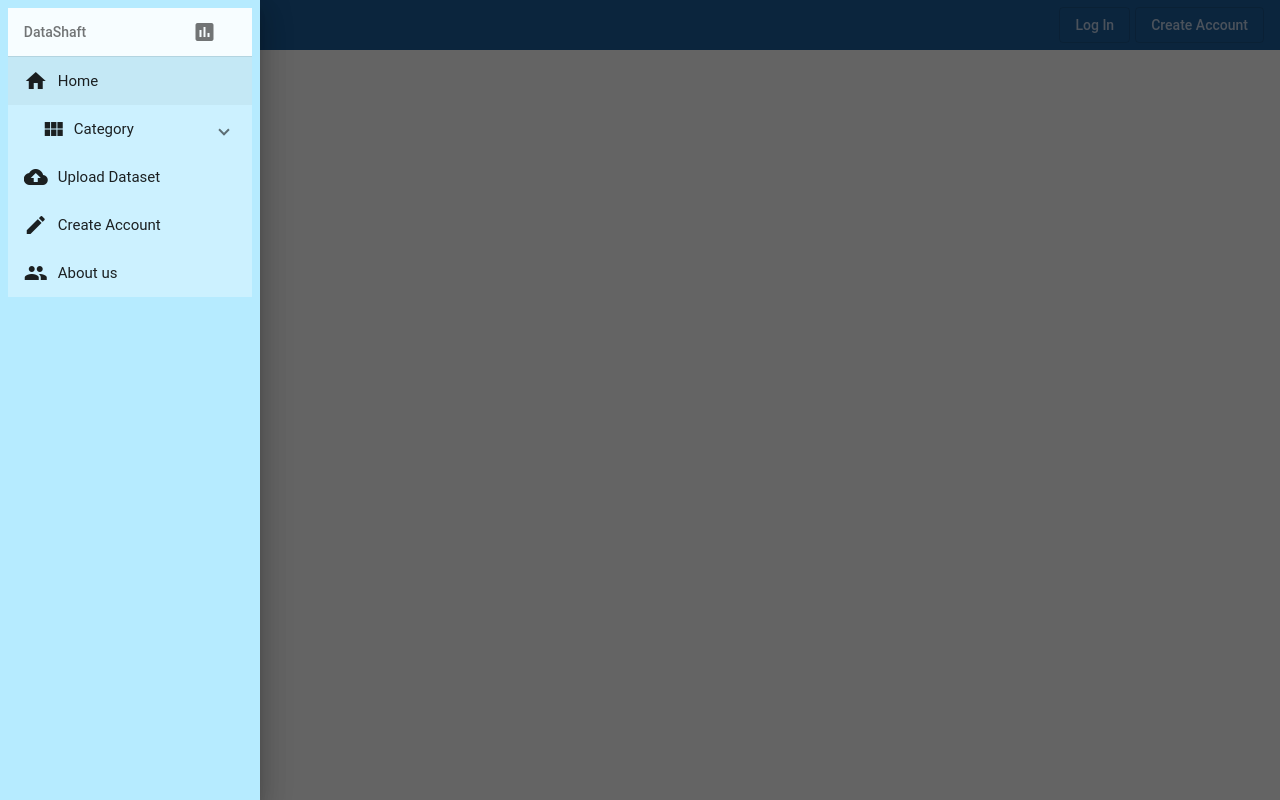
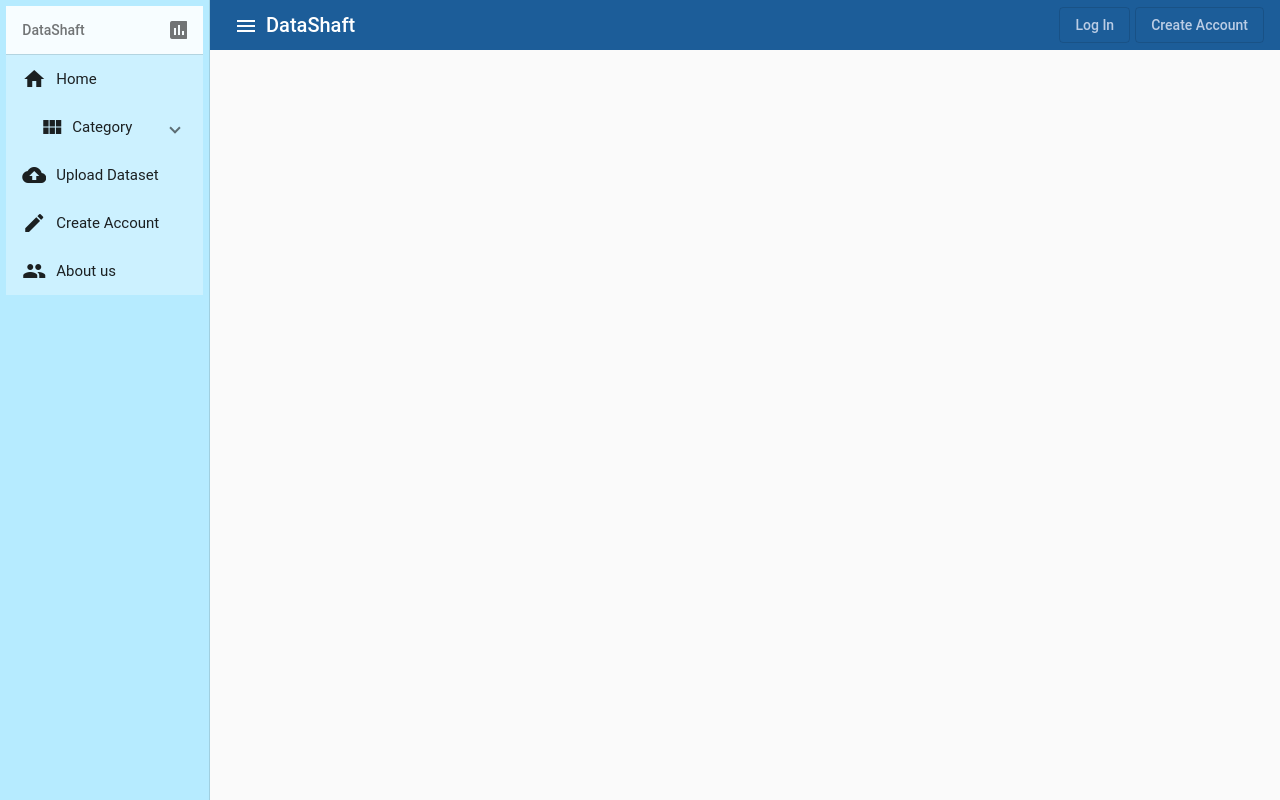
Before and after one commit to SavidyaXCVIII/Data-Visualization-and-Prediction-Portal, an Angular app in the folder frontend-sdgp/: page / in a window 1280 px wide. Both pictures are taken after a click on the button "menu". Built offline with nearby package versions, Linux system fonts and the light colour scheme.

Commit message:
Side Navigation + Edited to Side Mode + Reduce Container Size

```diff
--- a/frontend-sdgp/src/app/app.component.css
+++ b/frontend-sdgp/src/app/app.component.css
@@ -28,7 +28,7 @@ h2 {
 }
 
 .container .mat-drawer {
-  min-width: 260px;
+  min-width: 210px;
   background: rgb(182, 235, 255);
 }
 
--- a/frontend-sdgp/src/app/app.component.html
+++ b/frontend-sdgp/src/app/app.component.html
@@ -1,7 +1,7 @@
 
 
   <mat-drawer-container class="container" autosize>
-    <mat-drawer #drawer class="sidenav">
+    <mat-drawer #drawer class="sidenav" mode="side">
       <mat-sidenav-container class="side-container">
 
           <mat-nav-list>
```
